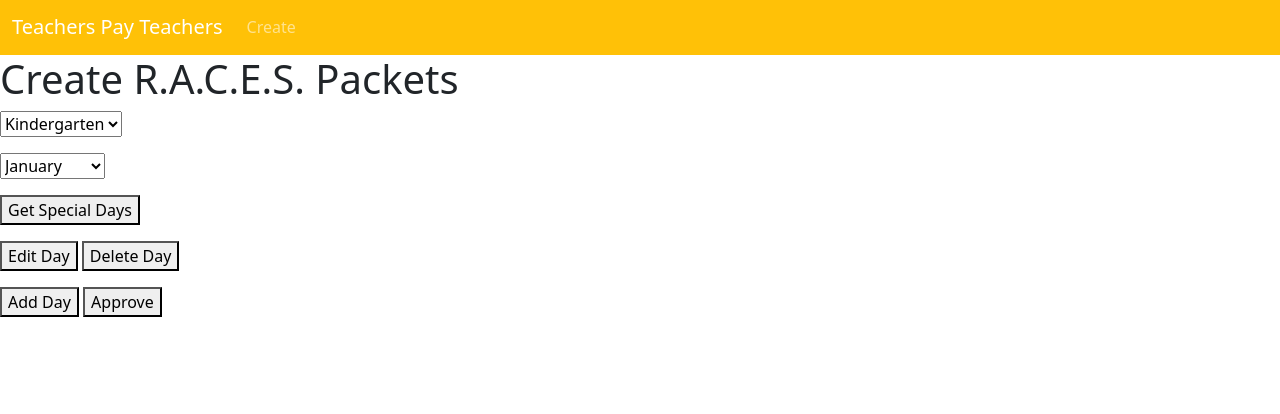
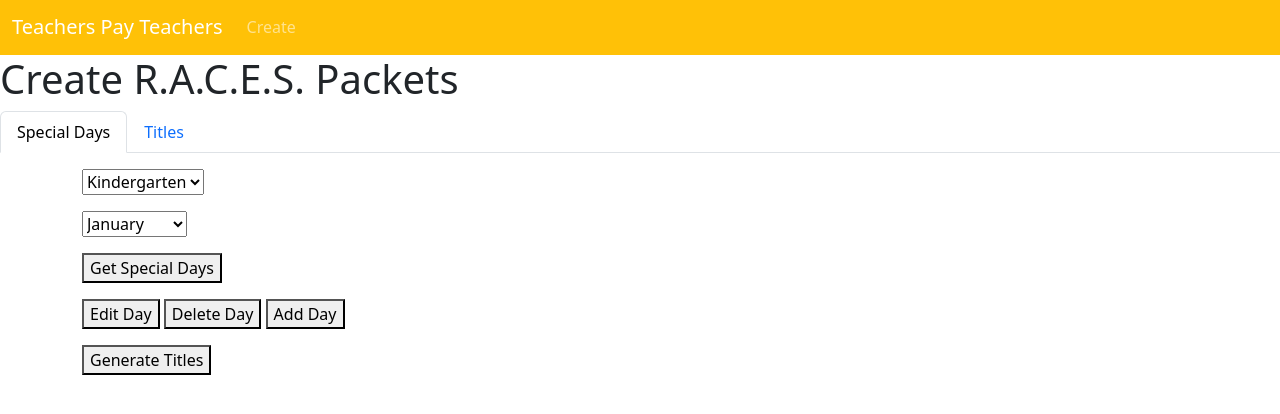
Before and after one commit to micheknows/Michelle, a Flask app: template templates/tpt/createraces.html in a window 1280 px wide. Shown: the part 57-471 px from the top of the page. Run offline with Flask 3, Linux system fonts and the light colour scheme; the template is opened without the code that fills it, so the values that code supplies are empty; parts of the project's set-up code (start-up, migrations or seed data) failed here and were passed over.

Commit message:
Added tab format

```diff
--- a/templates/base.html
+++ b/templates/base.html
@@ -5,6 +5,8 @@
   <meta charset="utf-8">
   <meta name="viewport" content="width=device-width, initial-scale=1">
   <link href="https://cdn.jsdelivr.net/npm/bootstrap@5.3.0-alpha1/dist/css/bootstrap.min.css" rel="stylesheet">
+
+    <!-- Bootstrap JS -->
 
   <style>
     .dropdown-toggle::after {
--- a/templates/tpt/createraces.html
+++ b/templates/tpt/createraces.html
@@ -8,6 +8,19 @@
 
 <h1>Create R.A.C.E.S. Packets</h1>
 
+
+<ul class="nav nav-tabs">
+  <li class="nav-item">
+    <a class="nav-link active" data-toggle="tab" href="#specialDays">Special Days</a>
+  </li>
+  <li class="nav-item">
+    <a class="nav-link" data-toggle="tab" href="#titles">Titles</a>
+  </li>
+</ul>
+
+  <div class="tab-content">
+  <div class="tab-pane container active" id="specialDays">
+      <P></P>
         <form method="POST" action="/tpt/createraces">
 
           <select name="gradeLevel" id="gradeLevel">
@@ -55,6 +68,7 @@
            <p>
                  <button id="editBtn">Edit Day</button>
                  <button id="delBtn">Delete Day</button>
+                 <button id="addDayBtn">Add Day</button>
            </p>
             <p></p>
         <p></p>
@@ -68,10 +82,15 @@
           });
         </script>
 
-  <button id="addDayBtn">Add Day</button>
 
-  <button id="approveBtn">Approve</button>
 
+          <button id="genTitlesBtn">Generate Titles</button>
+
+        </div>
+  </div>
+
+  <div class="tab-pane container fade" id="titles">
+    <!-- Title generation content -->
   </div>
 
 
@@ -80,4 +99,5 @@
 
 
 
+
 {% endblock %}
```
Lines whose indentation alone changed are shown as unchanged.
